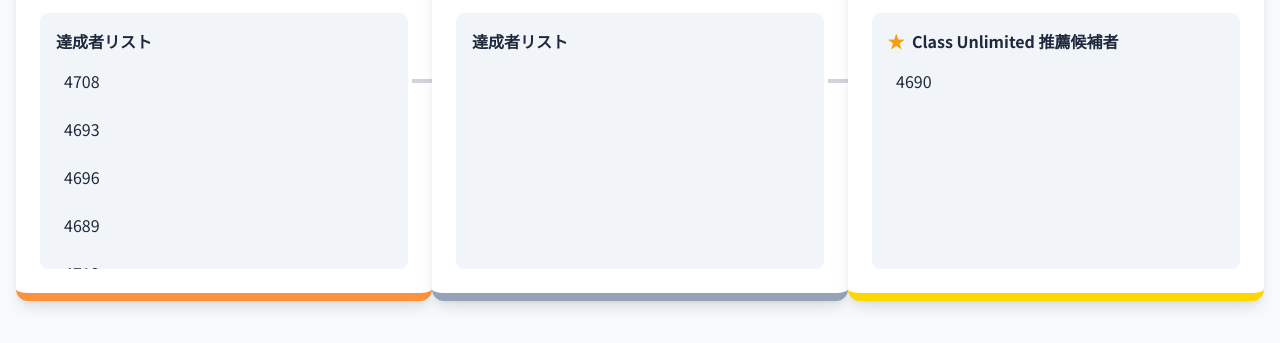
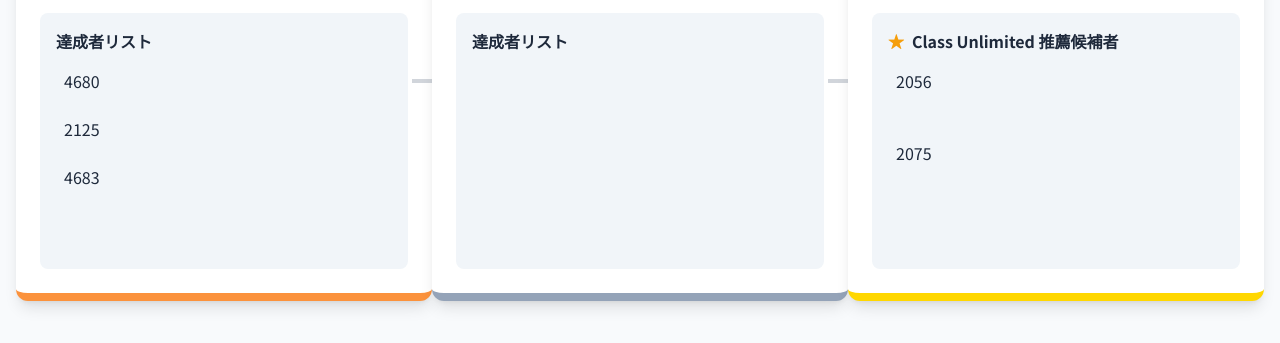
Before and after one commit to ALC-Talent-Pipeline/Unlimited_Disney, a plain HTML site: page index.html in a window 1280 px wide. Shown: the part 387-730 px from the top of the page. Drawn offline with nearby package versions, Linux system fonts and the light colour scheme.

Commit message:
Update index.html

```diff
--- a/index.html
+++ b/index.html
@@ -84,12 +84,9 @@
                     <div class="bg-slate-100 rounded-lg p-4 h-64 overflow-y-auto">
                         <h4 class="font-bold mb-2">達成者リスト</h4>
                         <ul class="space-y-2">
-                            <li class="student-list-item p-2 rounded-md">4708</li>
-                            <li class="student-list-item p-2 rounded-md">4693</li>
-                            <li class="student-list-item p-2 rounded-md">4696</li>
-                            <li class="student-list-item p-2 rounded-md">4689</li>
-                            <li class="student-list-item p-2 rounded-md">4713</li>
-                            <li class="student-list-item p-2 rounded-md">4705</li>
+                            <li class="student-list-item p-2 rounded-md">4680</li>
+                            <li class="student-list-item p-2 rounded-md">2125</li>
+                            <li class="student-list-item p-2 rounded-md">4683</li>
                         </ul>
                     </div>
                 </div>
@@ -133,7 +130,8 @@
                             Class Unlimited 推薦候補者
                         </h4>
                         <ul class="space-y-2">
-                           <li class="student-list-item p-2 rounded-md">4690</li>
+                           <li class="student-list-item p-2 rounded-md">2056</li>
+                        　 <li class="student-list-item p-2 rounded-md">2075</li>
                         </ul>
                     </div>
                 </div>
```
